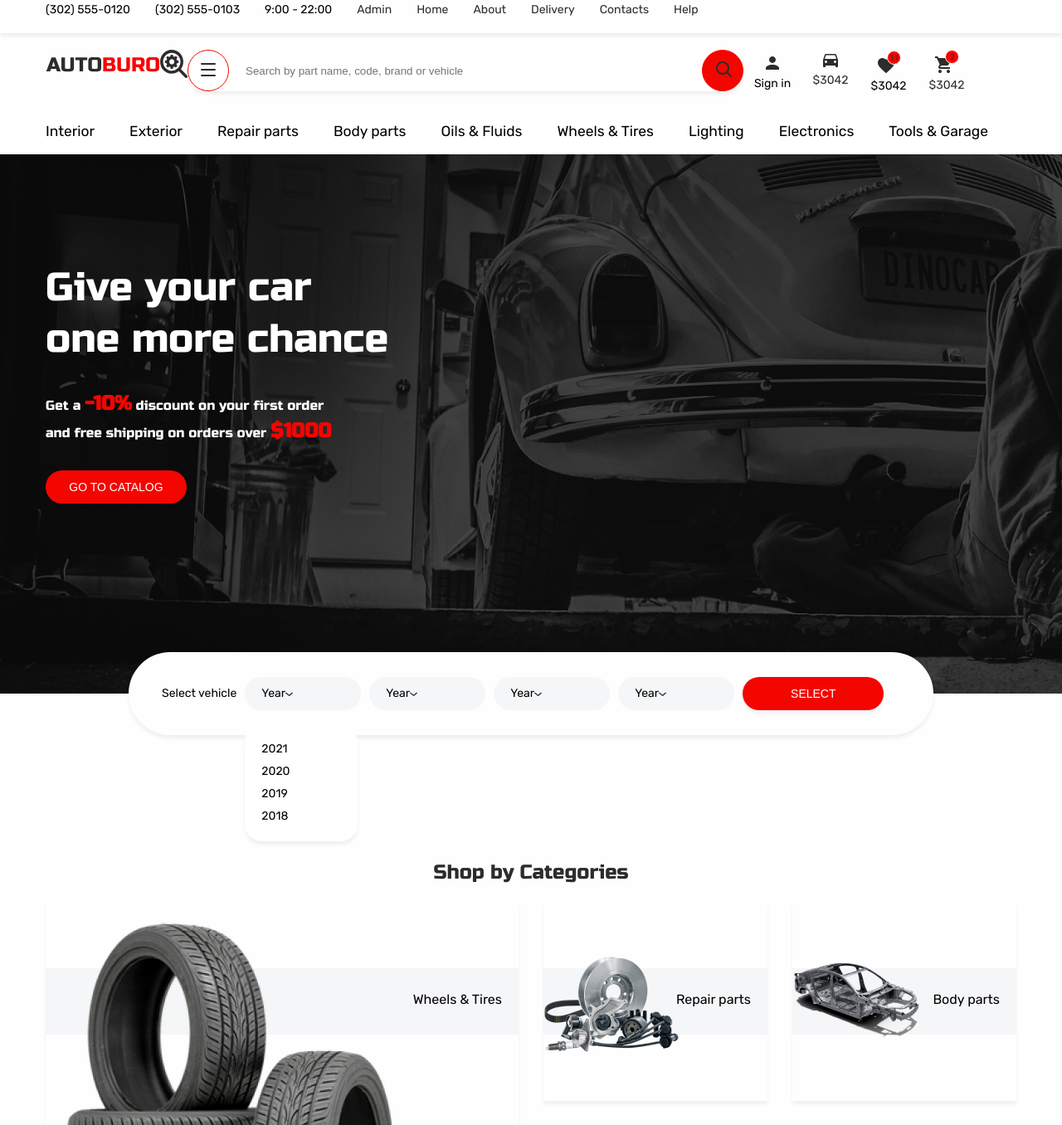
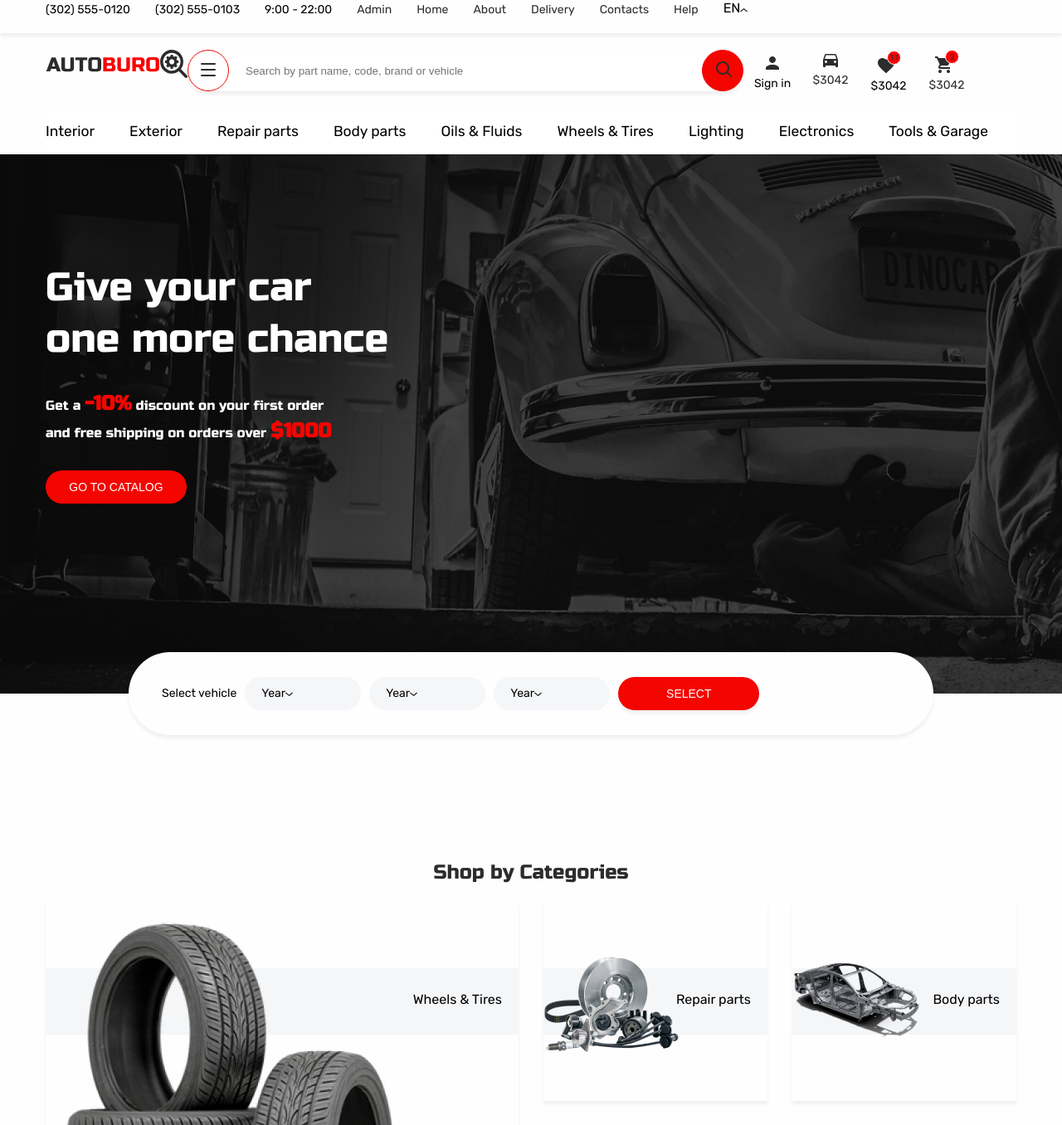
Before and after one commit to prosvitco-artur/CarBuro, a React (Create React App) app in the folder client/: page / in a window 1280 px wide. Shown: the top 1356 px of the page at 83% size. Built offline with nearby package versions, Linux system fonts and the light colour scheme.

Commit message:
setCurrentModal

```diff
--- a/client/src/components/Header/NavBar.jsx
+++ b/client/src/components/Header/NavBar.jsx
@@ -1,9 +1,12 @@
 import React from "react";
-import { ReactComponent as VectorLang } from '../../common/img/icon/vector_language.svg';
 import { NavLink } from 'react-router-dom';
+import SelectLanguages from "../prototype/SelectLanguages/SelectLanguages";
+import { connect } from "react-redux";
+import { editCurrentLanguages } from '../../redux/GlobalReducer';
 
 
 const NavBar = (props) => {
+
     const isAdmin = true;
     return (
         <div className="box_shadow_4">
@@ -21,10 +24,11 @@ const NavBar = (props) => {
                     <NavLink to={"/contacts"} className="rubik_regular size_14 info_list list pointer_red">Contacts</NavLink>
                     <NavLink to={"/help"} className="rubik_regular size_14 info_list list pointer_red">Help</NavLink>
                 </div>
+                <SelectLanguages allCurrentLang={props.languages} editLang={editCurrentLanguages} currentData={0} />
                 {/* <div className="float_left language">
                     <div className="rubik_regular size_14">
                         EN
-                        <VectorLang />
+                        <VectorOpen />
                     </div>
                     <ul className="box_shadow_4 background_white">
                         <li className="rubik_regular size_14 text_center language_list pointer_red">UA</li>
@@ -36,5 +40,11 @@ const NavBar = (props) => {
         </div>
     )
 }
+let mapStateToProps = (state) => {
+    return {
+        currentLanguages: state.global.currentLanguages,
+        languages: state.global.languages
+    }
+}
 
-export default NavBar;
+export default connect(mapStateToProps, { editCurrentLanguages })(NavBar);
--- a/client/src/components/SelectMenu/SelectMenu.jsx
+++ b/client/src/components/SelectMenu/SelectMenu.jsx
@@ -9,49 +9,7 @@ const SelectMenu = (props) => {
                 {/*<img alt="car" src="img/icon/car.svg" />*/}
             </div>
             <div style={{ padding: '11px 0' }} className="float_left  size_14">Select vehicle</div>
-            <div className="float_left radius_50 background_grey select ">
-                <span>Year</span>
-                <VectorLang />
-                <div className="box_select box_shadow_4 background_white">
-                    <div className="scrolling">
-                        <p className="pointer_red">2021</p>
-                        <p className="pointer_red">2020</p>
-                        <p className="pointer_red">2019</p>
-                        <p className="pointer_red">2018</p>
-                        <p className="pointer_red">2018</p>
-                        <p className="pointer_red">2018</p>
-                        <p className="pointer_red">2018</p>
-                        <p className="pointer_red">2018</p>
-                        <p className="pointer_red">2018</p>
-                        <p className="pointer_red">2018</p>
-                        <p className="pointer_red">2018</p>
-                        <p className="pointer_red">2018</p>
-                        <p className="pointer_red">2021</p>
-                        <p className="pointer_red">2020</p>
-                        <p className="pointer_red">2019</p>
-                        <p className="pointer_red">2018</p>
-                        <p className="pointer_red">2018</p>
-                        <p className="pointer_red">2018</p>
-                        <p className="pointer_red">2018</p>
-                        <p className="pointer_red">2018</p>
-                        <p className="pointer_red">2018</p>
-                        <p className="pointer_red">2018</p>
-                        <p className="pointer_red">2018</p>
-                        <p className="pointer_red">2018</p>
-                        <p className="pointer_red">2021</p>
-                        <p className="pointer_red">2020</p>
-                        <p className="pointer_red">2019</p>
-                        <p className="pointer_red">2018</p>
-                        <p className="pointer_red">2018</p>
-                        <p className="pointer_red">2018</p>
-                        <p className="pointer_red">2018</p>
-                        <p className="pointer_red">2018</p>
-                        <p className="pointer_red">2018</p>
-                        <p className="pointer_red">2018</p>
-                        <p className="pointer_red">2018</p>
-                        <p className="pointer_red">2018</p>
-                    </div>
-                </div></div>
+
             <div className="float_left radius_50 background_grey select">
                 <span>Year</span>
                 <VectorLang />
--- /dev/null
+++ b/client/src/components/prototype/SelectLanguages/Select.module.css
@@ -0,0 +1,19 @@
+.select_vehicle .select span{
+    margin-left: 20px;
+}
+.select_vehicle .select img{
+    margin-top: 5px;
+}
+.select:hover .box_select{
+    display: block;
+}
+.select_vehicle .box_select{
+    /* display: none; */
+    margin-top: 30px;
+    width: 90px;
+    border-radius: 20px;
+    padding: 20px 26px 20px 20px;
+}
+.select_vehicle .box_select li{
+    margin-bottom: 10px;
+}
--- /dev/null
+++ b/client/src/components/prototype/SelectLanguages/SelectLanguages.jsx
@@ -0,0 +1,32 @@
+import React, { useState } from "react";
+import { ReactComponent as VectorClose } from '../../../common/img/icon/vector_language.svg';
+import { ReactComponent as VectorOpen } from '../../../common/img/icon/VectorClose.svg';
+import style from './Select.module.css'
+
+const Select = ({ currentData, allCurrentLang, editLang }) => {
+
+    const [isOpen, setOpen] = useState(false);
+
+    const toogleOpen = () => {
+        setOpen(!isOpen)
+    }
+
+    const changeCurrentLang = (index) => {
+        debugger
+        editLang(index)
+    }
+
+    return (
+        <div onClick={() => toogleOpen()} className="rubik_regular">
+            <span className='pointer_red'>{allCurrentLang[currentData]}</span>
+            {isOpen ? <VectorClose /> : <VectorOpen />}
+            {isOpen &&
+                <div className="">
+                    {allCurrentLang.map((title, index) => ( currentData != index && <p key={title} onClick={() => changeCurrentLang(index)} className="pointer_red">{title}</p>))}
+                </div>
+            }
+        </div>
+    )
+}
+
+export default Select;
--- a/client/src/redux/GlobalReducer.js
+++ b/client/src/redux/GlobalReducer.js
@@ -1,16 +1,27 @@
 const TOGGLE_MODAL  = 'TOGGLE_MODAL';
+const TOGGLE_CURRENT_LANGUAGES  = 'TOGGLE_CURRENT_LANGUAGES';
 
 let initialState = {
-    popup: null
+    popup: null,
+    languages: ['EN', 'UA', 'RU', 'DE'],
+    currentLanguages: 0
 }
 
 const globalReducer = (state = initialState, action) => {
+    debugger
     switch (action.type) {
 
         case TOGGLE_MODAL: {
             return {
                 ...state,
                 popup: action.current,
+            };
+        }
+        case TOGGLE_CURRENT_LANGUAGES: {
+            debugger
+            return {
+                ...state,
+                currentLanguages: action.current,
             };
         }
         default:
@@ -24,5 +35,12 @@ export const setCurrentModal = (current) => {
         current
     }
 }
+export const editCurrentLanguages = (current) => {
+    debugger
+    return {
+        type: TOGGLE_CURRENT_LANGUAGES,
+        current
+    }
+}
 
 export default globalReducer;
```
Also changed, not shown: client/src/common/img/icon/VectorClose.svg (added).
